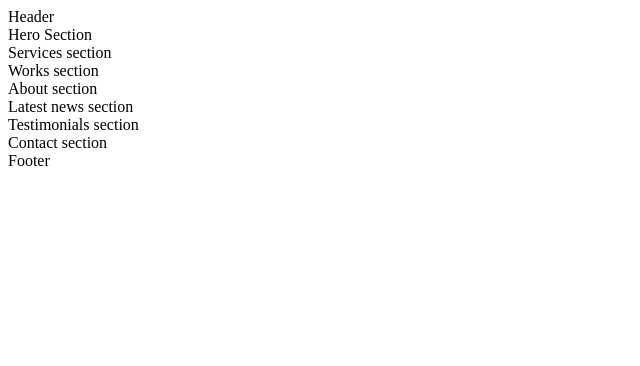
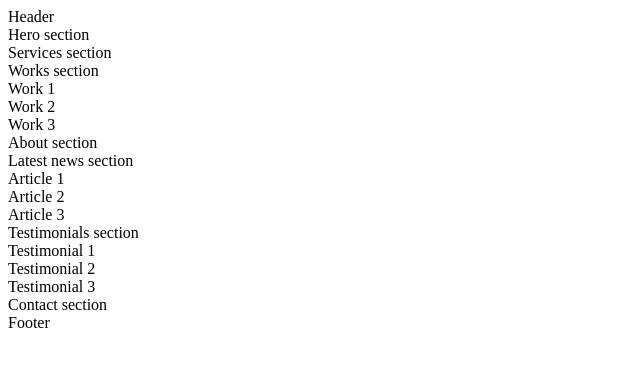
Before and after one commit to Air-KS/holbertonschool-web_front_end, a plain HTML site: page html_advanced/6-index.html in a window 1280 px wide. Shown: the whole page, without its empty margins (0-640 px from the left). Drawn offline with Linux system fonts and the light colour scheme.

Commit message:
Add article

```diff
--- a/html_advanced/6-index.html
+++ b/html_advanced/6-index.html
@@ -1,23 +1,41 @@
 <!DOCTYPE html>
-<html lang="en" dir="ltr">
+<html lang=“en” dir=“ltr”>
     <head>
+        <meta charset=“utf-8”>
+        <meta name=“viewport” content=“width=device-width, initial-scale=1.0, viewport-fit=cover”>
+        <title>Homepage - Techium</title>
+        <meta name=“description” content=“Techium is a digital agency” />
+        <link rel=“icon” type=“image/x-icon” href=“./favicon.ico” />
+        <link rel=“icon” type=“image/png” href=“./favicon.png” />
     </head>
     <body>
-      <!-- Header (top of page) -->
         <header>Header</header>
+        <main>
+            <section>Hero section</section>
 
-      <!-- Main content -->
-      <main>
-        <section>Hero Section</section>
             <section>Services section</section>
-        <section>Works section</section>
+
+            <section>Works section
+              <article>Work 1</article>
+              <article>Work 2</article>
+              <article>Work 3</article>
+            </section>
+
             <section>About section</section>
-        <section>Latest news section</section>
-        <section>Testimonials section</section>
+            <section>Latest news section
+              <article>Article 1</article>
+              <article>Article 2</article>
+              <article>Article 3</article>
+            </section>
+
+            <section>Testimonials section
+              <article>Testimonial 1</article>
+              <article>Testimonial 2</article>
+              <article>Testimonial 3</article>
+            </section>
+
             <section>Contact section</section>
         </main>
-
-      <!-- Footer -->
-      <footer>Footer</footer>
+        <footer>Footer </footer>
     </body>
 </html>
```
Lines whose indentation alone changed are shown as unchanged.
